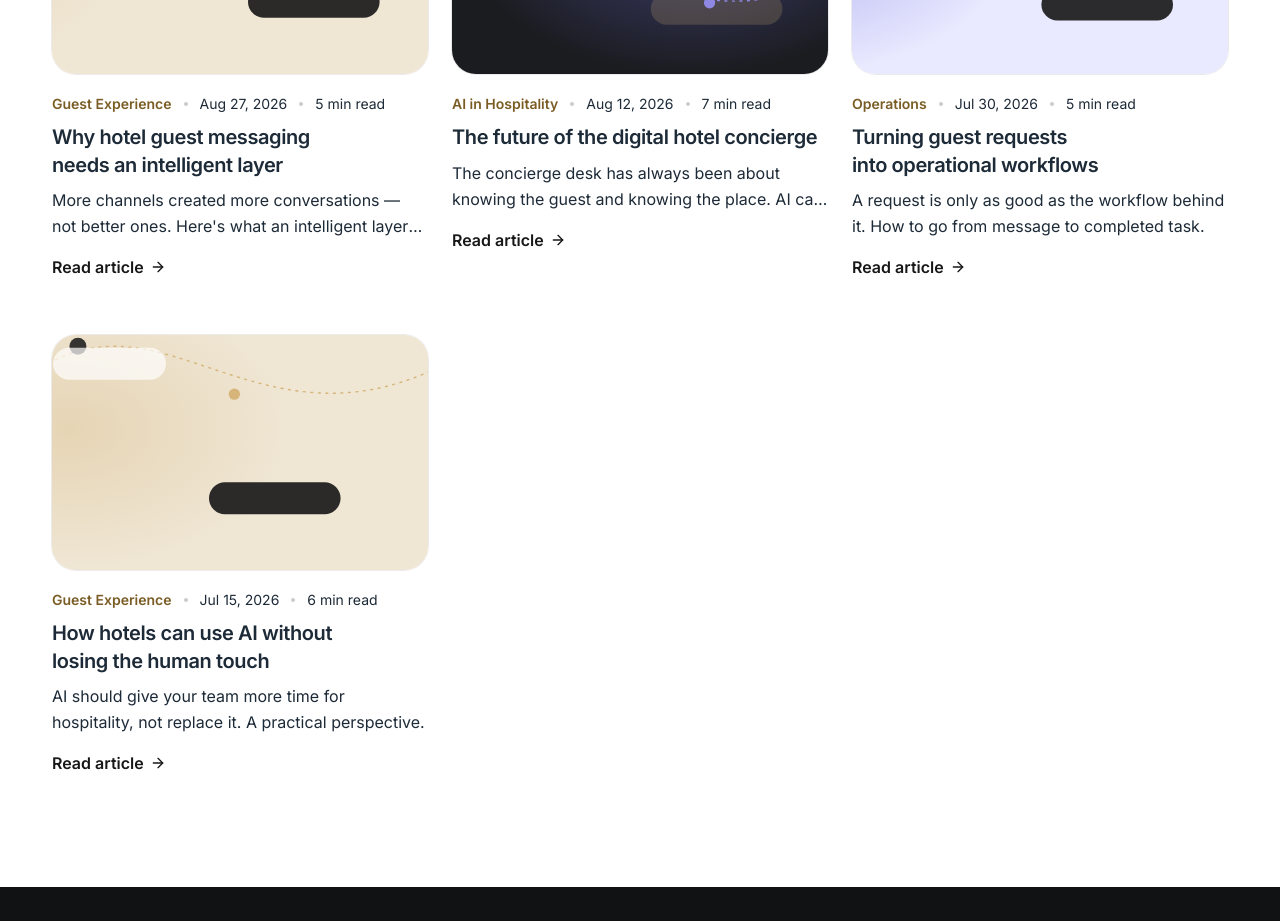
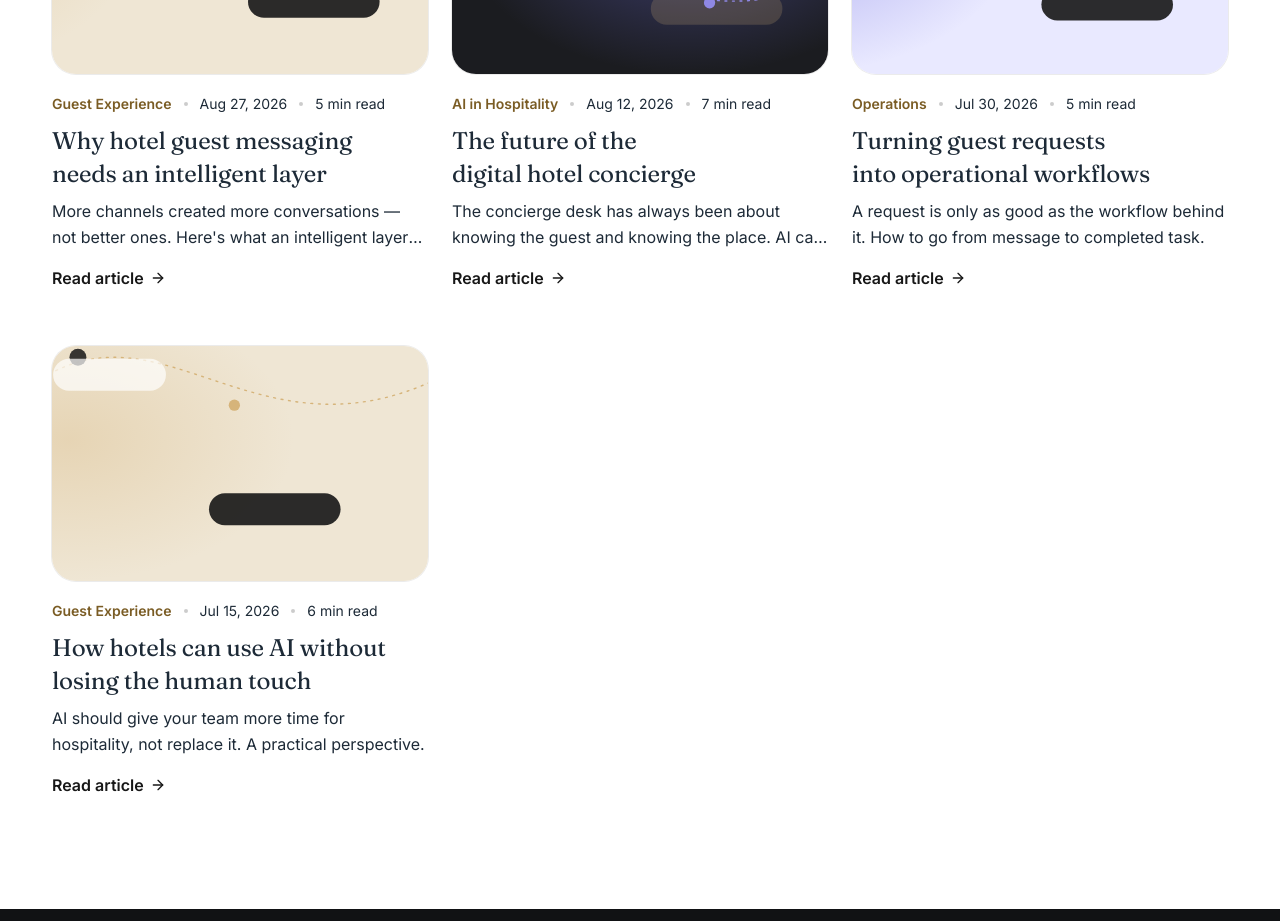
Before and after one commit to abdulrhhkahn/SaraiOS, a Next.js app: page /blog in a window 1280 px wide. Shown: the part 1280-2201 px from the top of the page. Built offline with nearby package versions, Linux system fonts and the light colour scheme; no server answers.

Commit message:
Add files via upload

```diff
--- a/components/blog/BlogCard.tsx
+++ b/components/blog/BlogCard.tsx
@@ -27,7 +27,7 @@ export function BlogCard({ post, hasImage }: { post: BlogPost; hasImage: boolean
         />
       </div>
       <PostMeta post={post} className="mt-5" />
-      <h3 className="mt-2.5 text-xl leading-snug font-semibold tracking-[-0.02em] text-balance">
+      <h3 className="mt-2.5 heading-sub text-2xl leading-snug text-balance">
         <Link href={`/blog/${post.slug}`} className="after:absolute after:inset-0 after:content-['']">
           {post.title}
         </Link>
```
